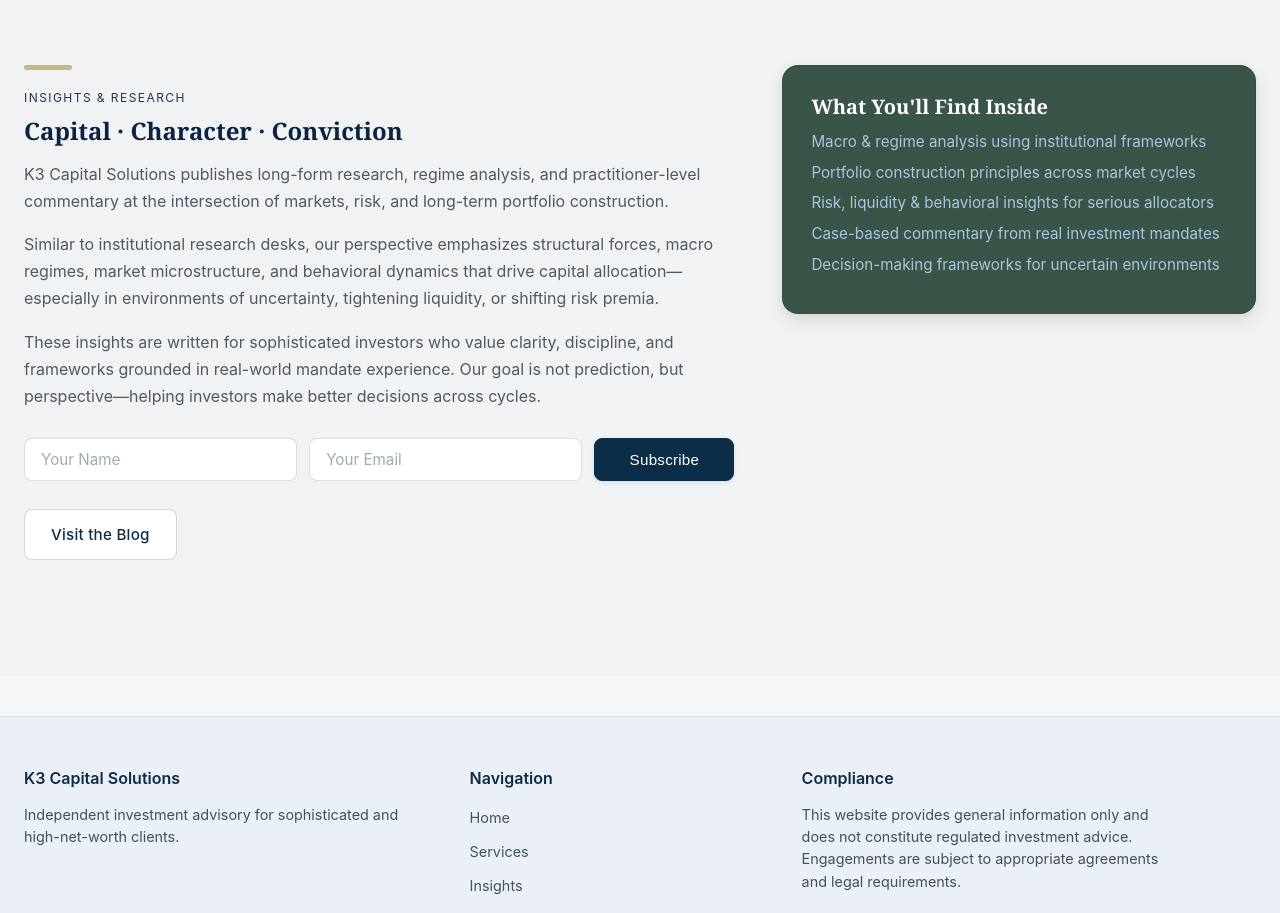
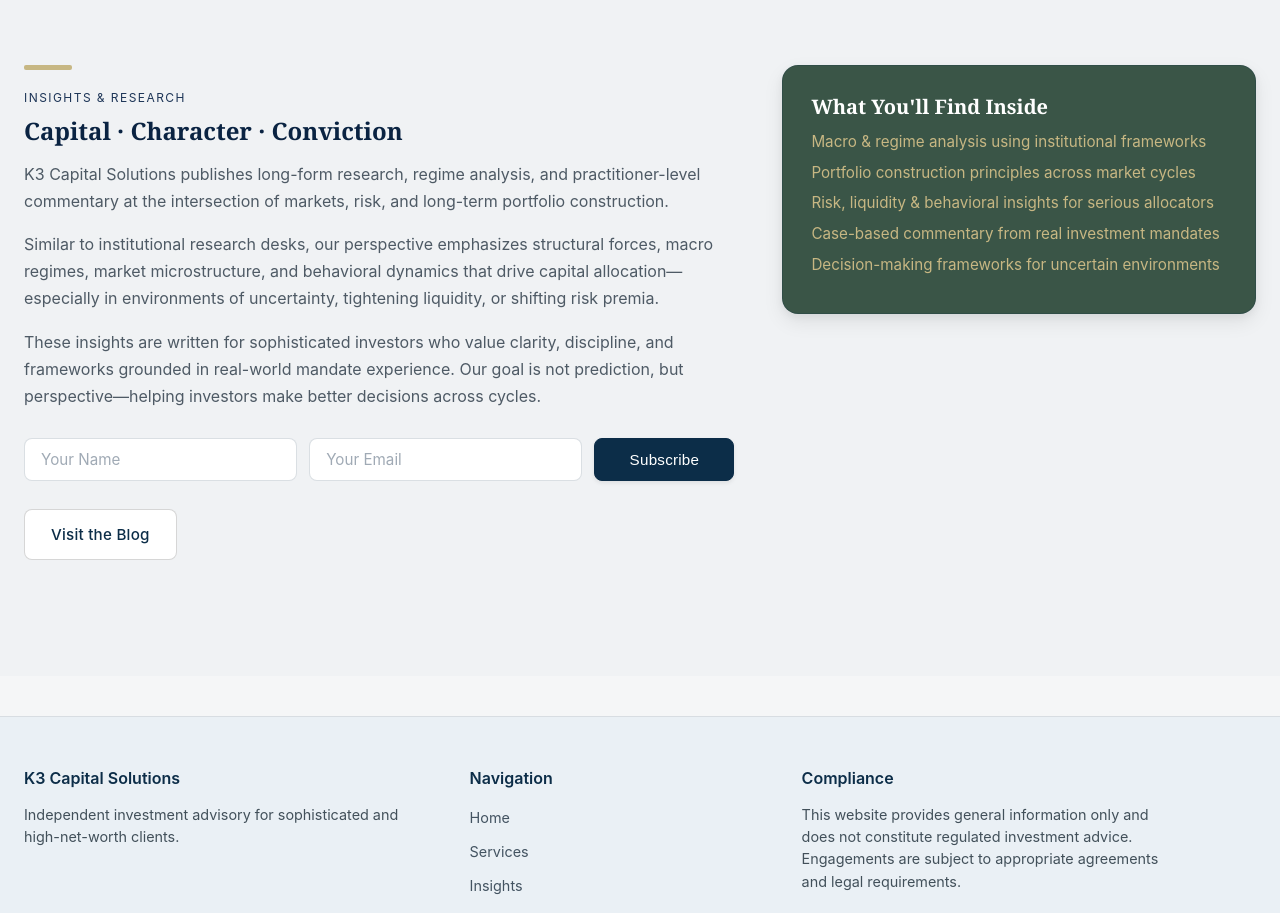
Before and after one commit to indarss/K3CapitalSolutions, a Next.js app: page / in a window 1280 px wide. Shown: the part 3540-4453 px from the top of the page. Built offline with nearby package versions, Linux system fonts and the light colour scheme.

Commit message:
color change on card

```diff
--- a/app/globals.css
+++ b/app/globals.css
@@ -827,7 +827,7 @@
 }
 
 .insights-card li {
-  color: #a8c5e0;
+  color: #c7b783;
   font-size: 0.95rem;
   line-height: 1.5;
   margin-bottom: 8px;
```
